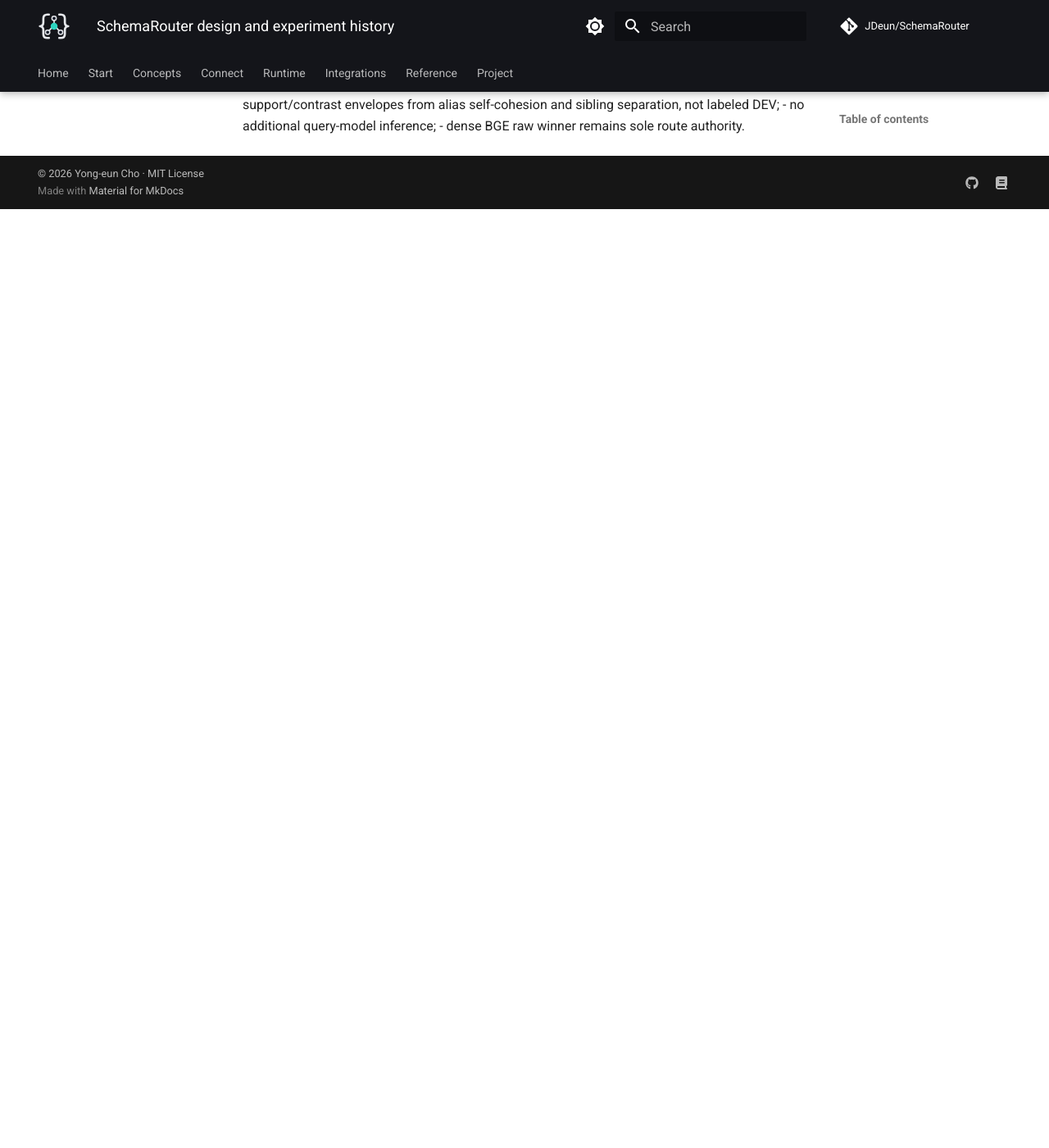
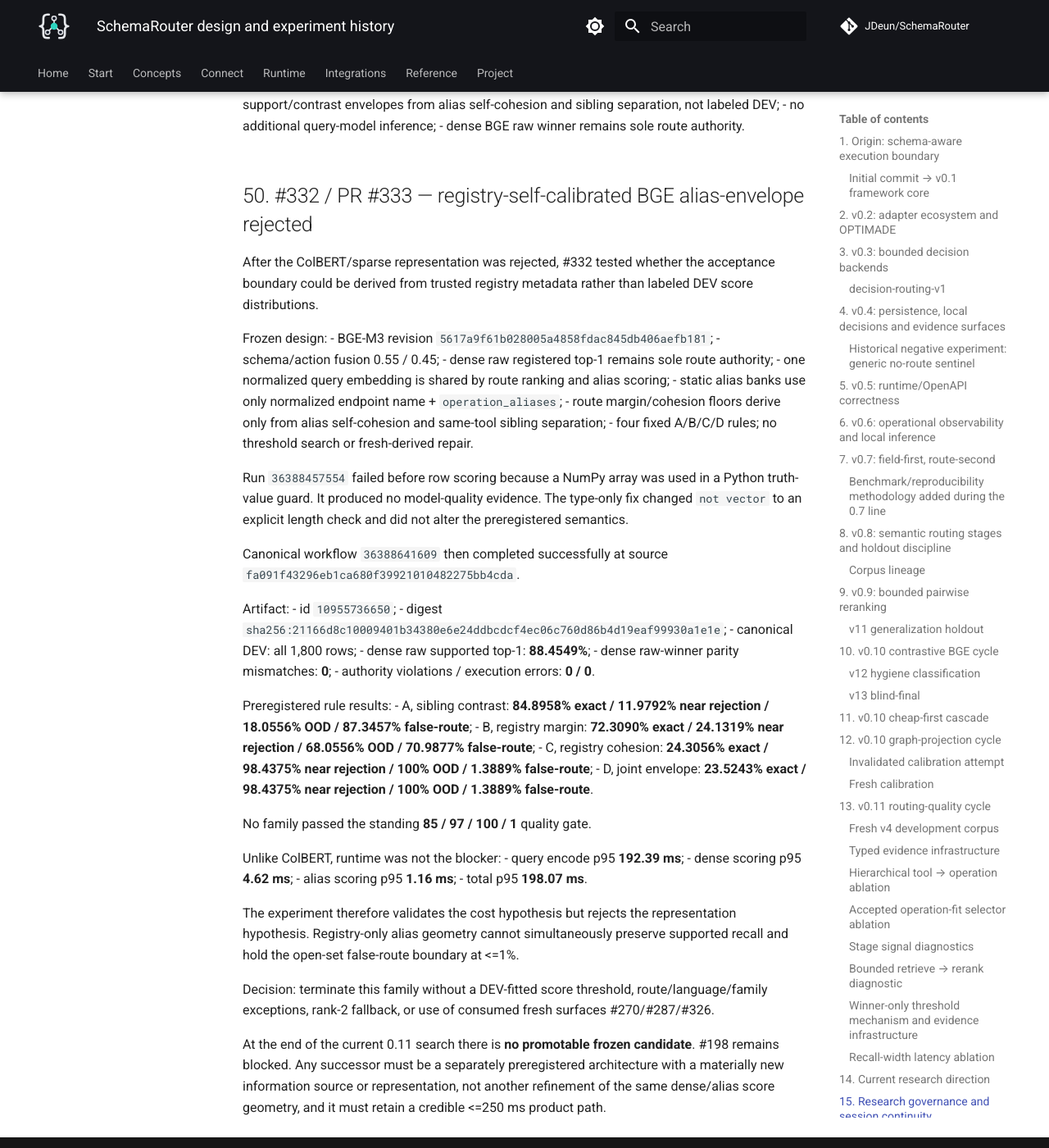
Before and after one commit to JDeun/SchemaRouter, an MkDocs documentation site: the page built from docs/research/design-and-experiment-history.md, in a window 1280 px wide and 1400 px high, scrolled down 67261 px. Shown: the whole window at 82% size. Built offline with MkDocs 1.6.1 and Material for MkDocs 9.7.7, drawn with Linux system fonts in a browser that asks for light colours; comment, search, counter and statistics services are not loaded; before the commit the page ends 67516 px from its top, so only the background shows below that.

Commit message:
docs: close registry alias-envelope experiment

```diff
--- a/docs/research/design-and-experiment-history.md
+++ b/docs/research/design-and-experiment-history.md
@@ -2341,3 +2341,66 @@ Candidate concept:
 - derive support/contrast envelopes from alias self-cohesion and sibling separation, not labeled DEV;
 - no additional query-model inference;
 - dense BGE raw winner remains sole route authority.
+
+
+
+## 50. #332 / PR #333 — registry-self-calibrated BGE alias-envelope rejected
+
+After the ColBERT/sparse representation was rejected, #332 tested whether the acceptance
+boundary could be derived from trusted registry metadata rather than labeled DEV score
+distributions.
+
+Frozen design:
+- BGE-M3 revision `5617a9f61b028005a4858fdac845db406aefb181`;
+- schema/action fusion 0.55 / 0.45;
+- dense raw registered top-1 remains sole route authority;
+- one normalized query embedding is shared by route ranking and alias scoring;
+- static alias banks use only normalized endpoint name + `operation_aliases`;
+- route margin/cohesion floors derive only from alias self-cohesion and same-tool sibling
+  separation;
+- four fixed A/B/C/D rules; no threshold search or fresh-derived repair.
+
+Run `36388457554` failed before row scoring because a NumPy array was used in a Python
+truth-value guard. It produced no model-quality evidence. The type-only fix changed
+`not vector` to an explicit length check and did not alter the preregistered semantics.
+
+Canonical workflow `36388641609` then completed successfully at source
+`fa091f43296eb1ca680f39921010482275bb4cda`.
+
+Artifact:
+- id `10955736650`;
+- digest `sha256:21166d8c10009401b34380e6e24ddbcdcf4ec06c760d86b4d19eaf99930a1e1e`;
+- canonical DEV: all 1,800 rows;
+- dense raw supported top-1: **88.4549%**;
+- dense raw-winner parity mismatches: **0**;
+- authority violations / execution errors: **0 / 0**.
+
+Preregistered rule results:
+- A, sibling contrast: **84.8958% exact / 11.9792% near rejection / 18.0556% OOD /
+  87.3457% false-route**;
+- B, registry margin: **72.3090% exact / 24.1319% near rejection / 68.0556% OOD /
+  70.9877% false-route**;
+- C, registry cohesion: **24.3056% exact / 98.4375% near rejection / 100% OOD /
+  1.3889% false-route**;
+- D, joint envelope: **23.5243% exact / 98.4375% near rejection / 100% OOD /
+  1.3889% false-route**.
+
+No family passed the standing **85 / 97 / 100 / 1** quality gate.
+
+Unlike ColBERT, runtime was not the blocker:
+- query encode p95 **192.39 ms**;
+- dense scoring p95 **4.62 ms**;
+- alias scoring p95 **1.16 ms**;
+- total p95 **198.07 ms**.
+
+The experiment therefore validates the cost hypothesis but rejects the representation
+hypothesis. Registry-only alias geometry cannot simultaneously preserve supported recall and
+hold the open-set false-route boundary at <=1%.
+
+Decision: terminate this family without a DEV-fitted score threshold, route/language/family
+exceptions, rank-2 fallback, or use of consumed fresh surfaces #270/#287/#326.
+
+At the end of the current 0.11 search there is **no promotable frozen candidate**. #198 remains
+blocked. Any successor must be a separately preregistered architecture with a materially new
+information source or representation, not another refinement of the same dense/alias score
+geometry, and it must retain a credible <=250 ms product path.
```
